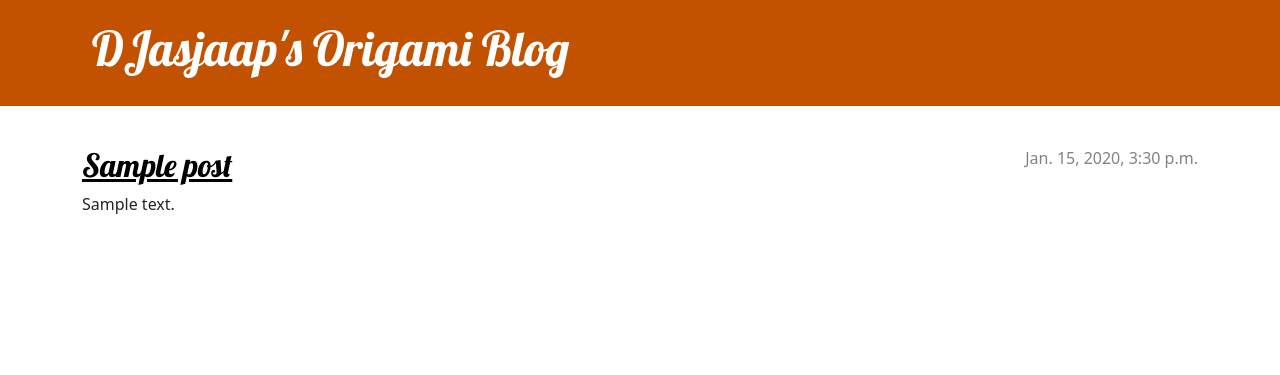
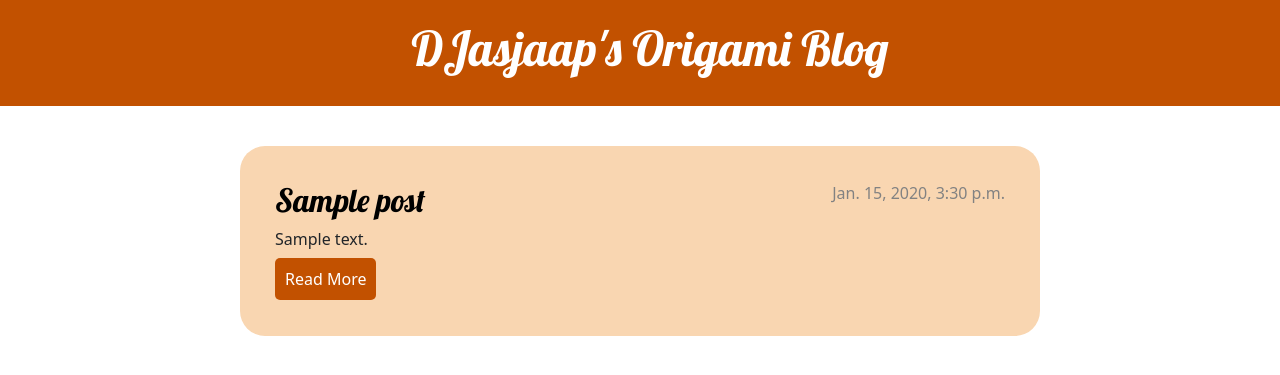
Before and after one commit to jasjaapdua/my-first-blog, a Django app: page / in a window 1280 px wide. Shown: the top 375 px of the page. Run offline with Django 5.2, Linux system fonts and the light colour scheme; tables that the repository leaves empty hold one stand-in row (values such as "Sample post").

Commit message:
add containers for differnet posts and beautify links

```diff
--- a/blog/static/css/blog.css
+++ b/blog/static/css/blog.css
@@ -12,6 +12,7 @@
     color: #ffffff;
     font-size: 36pt;
     text-decoration: none;
+    text-align: center;
 }
 
 h1,
@@ -44,7 +45,7 @@ h4 {
 }
 
 .post {
-    margin-bottom: 70px;
+    margin-bottom: 10px;
 }
 
 .post h2 a,
@@ -68,3 +69,39 @@ h4 {
     color: #FFFFFF;
     background-color: #C25100;
 }
+
+#read-more-button {
+    color:#FFFFFF;
+    padding: 10px;
+    border-color: #000000;
+    background-color: #C25100;
+    border-radius: 5px;
+    text-decoration: none;
+}
+
+#read-more-button:hover
+{
+    color:#000000;
+    border-color: #000000;
+    background-color: #ff6a00;
+}
+
+#post-list-title:hover
+{
+    color:#C25100;
+}
+
+#post-list-title
+{
+    text-decoration: none;
+}
+
+.post-container
+{
+    max-width: 800px;
+    margin:auto;
+    background-color: #f9d6b1;
+    padding: 35px;
+    margin-bottom: 50px;
+    border-radius: 25px;
+}
--- a/blog/templates/blog/post_detail.html
+++ b/blog/templates/blog/post_detail.html
@@ -1,6 +1,7 @@
 {% extends 'blog/base.html' %}
 
 {% block content %}
+<div class="post-container">
     <article class="post">
         <aside class="actions">
             {% if user.is_authenticated %}
@@ -17,4 +18,5 @@
         <h2>{{ post.title }}</h2>
         <p>{{ post.text|linebreaksbr }}</p>
     </article>
+</div>
 {% endblock %}
--- a/blog/templates/blog/post_list.html
+++ b/blog/templates/blog/post_list.html
@@ -2,12 +2,15 @@
 
 {% block content %}
     {% for post in posts %}
+    <div class="post-container">
         <article class="post">
             <time class="date">
                 {{ post.published_date }}
             </time>
-            <h2><a href="{% url 'post_detail' pk=post.pk %}">{{ post.title }}</a></h2>
-            <p>{{ post.text|linebreaksbr }}</p>
+            <h2><a id="post-list-title"  href="{% url 'post_detail' pk=post.pk %}">{{ post.title }}</a></h2>
+            <p>{{ post.text|slice:":100"|linebreaksbr }}</p>
+            <a id="read-more-button" href="{% url 'post_detail' pk=post.pk %}">Read More</a>
         </article>
+    </div>
     {% endfor %}
 {% endblock%}
```
